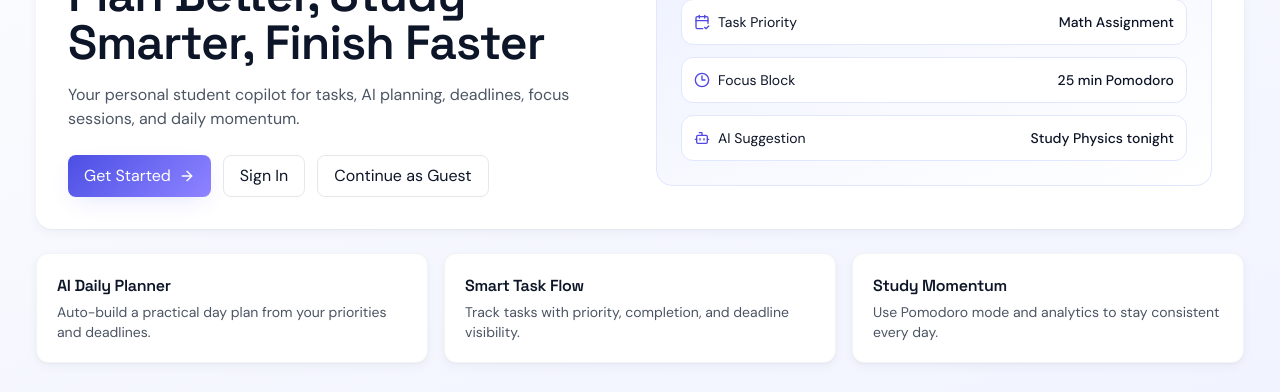
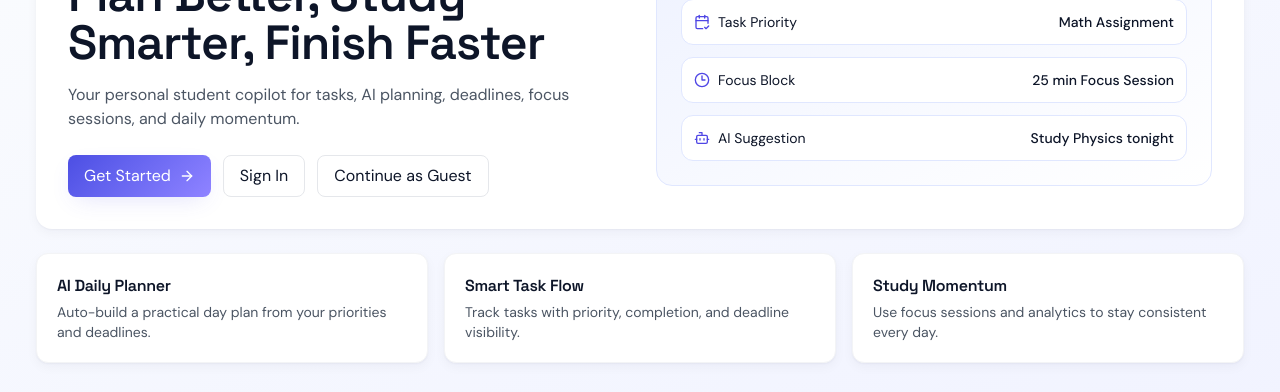
Before and after one commit to Merongshah31/studycopilot, a React (Vite) app in the folder frontend/: page / in a window 1280 px wide. Shown: the part 141-533 px from the top of the page. Built offline with nearby package versions, Linux system fonts and the light colour scheme; no server answers.

Commit message:
frontend: replace pomodoro wording with focus session text

```diff
--- a/frontend/src/pages/Home.jsx
+++ b/frontend/src/pages/Home.jsx
@@ -64,7 +64,7 @@ export default function Home() {
                     <Clock3 className="h-4 w-4 text-indigo-600" />
                     Focus Block
                   </div>
-                  <p className="text-sm font-medium">25 min Pomodoro</p>
+                  <p className="text-sm font-medium">25 min Focus Session</p>
                 </div>
                 <div className="rounded-xl bg-white border border-indigo-100 p-3 flex items-center justify-between">
                   <div className="inline-flex items-center gap-2 text-sm">
@@ -89,7 +89,7 @@ export default function Home() {
           </div>
           <div className="rounded-xl bg-white p-5 shadow-soft border border-gray-100">
             <h3 className="font-semibold mb-1">Study Momentum</h3>
-            <p className="text-sm text-gray-600">Use Pomodoro mode and analytics to stay consistent every day.</p>
+            <p className="text-sm text-gray-600">Use focus sessions and analytics to stay consistent every day.</p>
           </div>
         </div>
       </div>
```
